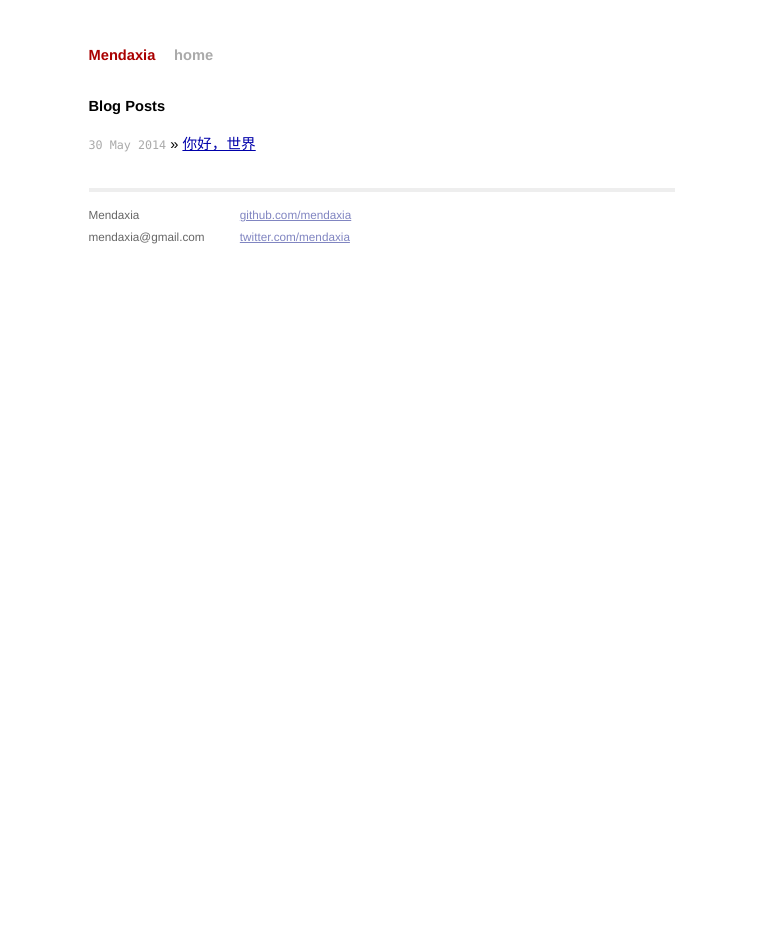
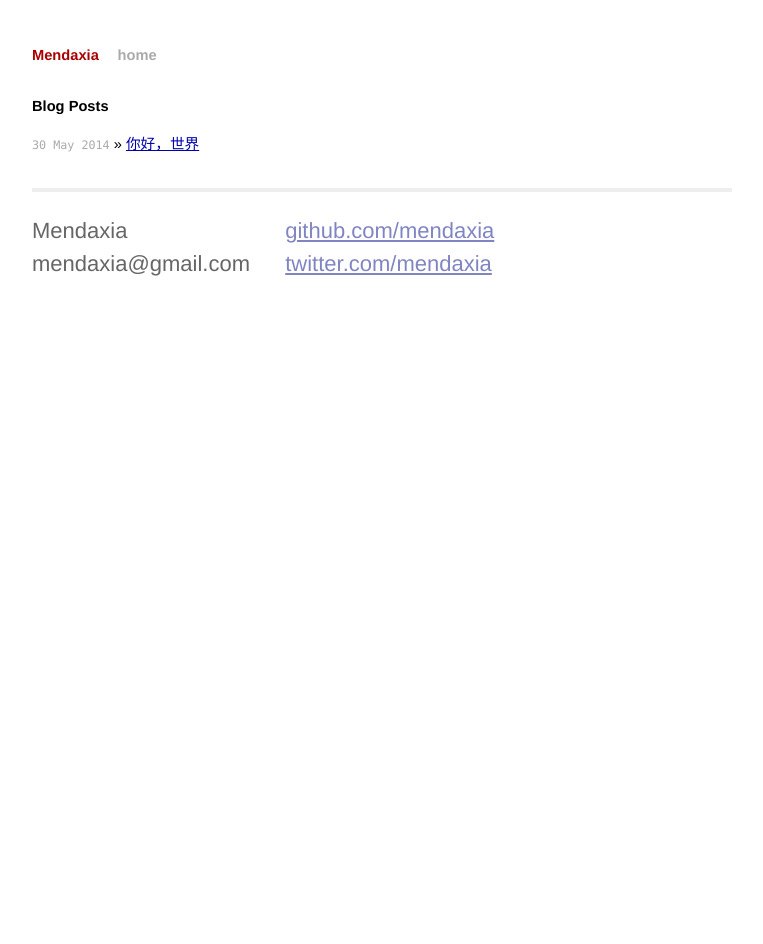
Before and after one commit to mendaxia/mendaxia.github.io, a Jekyll site: the page built from index.html, in a window 1280 px wide. Shown: the whole page, without its empty margins (258-1021 px from the left). Built offline with Jekyll 4.4.1, drawn with Linux system fonts in a browser that asks for light colours.

Commit message:
css modify

```diff
--- a/css/screen.css
+++ b/css/screen.css
@@ -32,6 +32,9 @@ h1 {
 
 p {
   margin: 1em 0;
+  margin-bottom: 30px;
+  font-size: 22px;
+  line-height: 1.5;
 }
 
 a {
@@ -81,7 +84,7 @@ ul.posts {
 .site {
   font-size: 110%;
   text-align: justify;
-  width: 40em;
+  width: 700px;
   margin: 3em auto 2em auto;
   line-height: 1.5em;
 }
```
